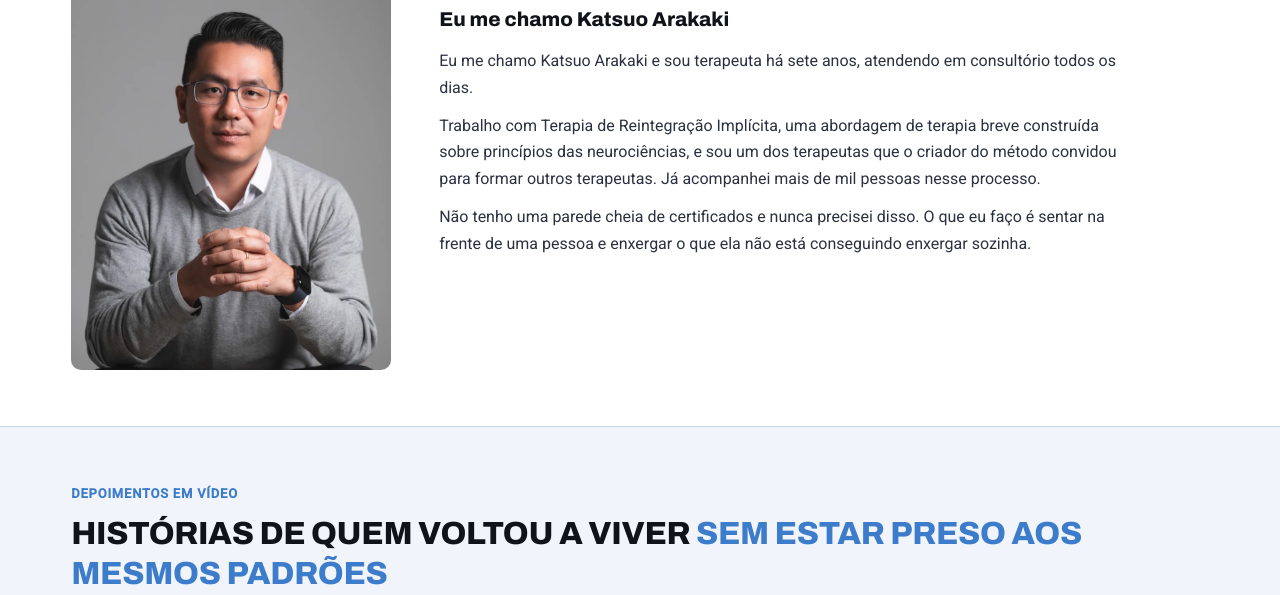
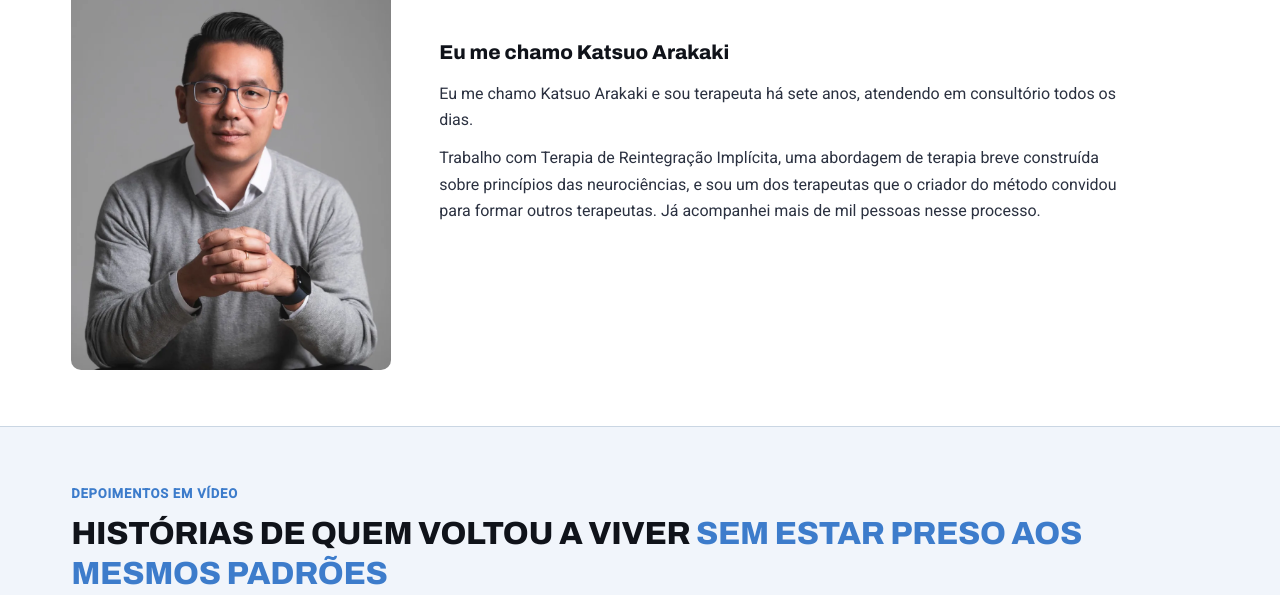
Before and after one commit to Devikison/lp-katsuo-arakaki-v2, a plain HTML site: page index.html in a window 1280 px wide. Shown: the part 4051-4646 px from the top of the page. Drawn offline with Linux system fonts and the light colour scheme.

Commit message:
Tira da bio o trecho "Não tenho uma parede cheia de certificados..." (pedido do Katsuo)
Co-Authored-By: Claude Opus 5.5 <noreply@anthropic.com>

```diff
--- a/index.html
+++ b/index.html
@@ -207,7 +207,6 @@
         <h3>Eu me chamo Katsuo Arakaki</h3>
         <p>Eu me chamo Katsuo Arakaki e sou terapeuta há sete anos, atendendo em consultório todos os dias.</p>
         <p>Trabalho com Terapia de Reintegração Implícita, uma abordagem de terapia breve construída sobre princípios das neurociências, e sou um dos terapeutas que o criador do método convidou para formar outros terapeutas. Já acompanhei mais de mil pessoas nesse processo.</p>
-        <p>Não tenho uma parede cheia de certificados e nunca precisei disso. O que eu faço é sentar na frente de uma pessoa e enxergar o que ela não está conseguindo enxergar sozinha.</p>
       </div>
     </div>
   </div>
```
